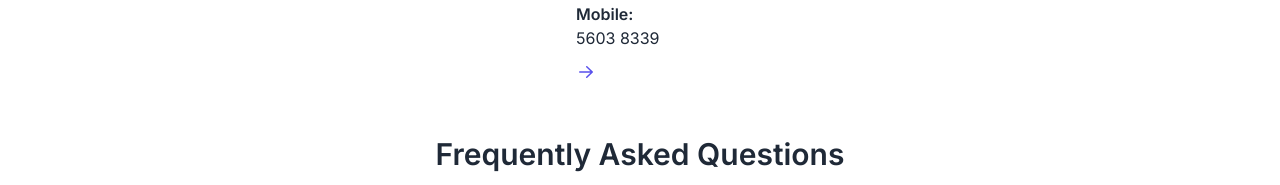
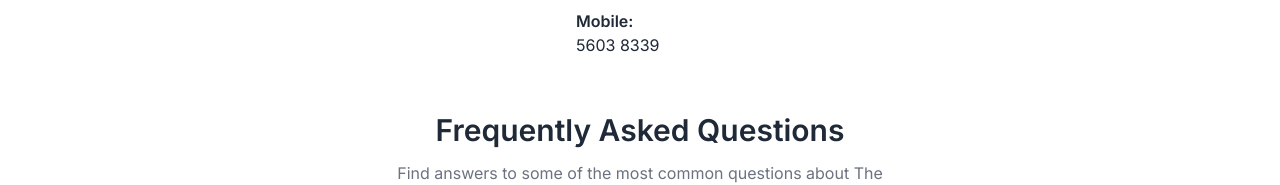
Before and after one commit to Nerd-Culture-09/The-Valley, a Next.js app: page /about in a window 1280 px wide. Shown: the part 562-747 px from the top of the page. Built offline with nearby package versions, Linux system fonts and the light colour scheme.

Commit message:
Debugging 01

```diff
--- a/components/FrontEnd/Pricing.tsx
+++ b/components/FrontEnd/Pricing.tsx
@@ -18,7 +18,7 @@ const Pricing = () => {
         "Bathroom",
         "Kettle",
       ],
-      url: "#",
+      url: "/all-rooms",
     },
     {
       name: "Standard 2 Hour Package",
@@ -34,7 +34,7 @@ const Pricing = () => {
         "Bathroom",
         "Kettle",
       ],
-      url: "#",
+      url: "/all-rooms",
     },
     {
       name: "Basic  All Night Package",
@@ -50,7 +50,7 @@ const Pricing = () => {
         "Bathroom",
         "Kettle",
       ],
-      url: "#",
+      url: "/all-rooms",
     },
     {
       name: "Standard All Night Package",
@@ -66,7 +66,7 @@ const Pricing = () => {
         "Bathroom",
         "Kettle",
       ],
-      url: "#",
+      url: "/all-rooms",
     },
   ];
 
--- a/components/FrontEnd/about.tsx
+++ b/components/FrontEnd/about.tsx
@@ -41,24 +41,6 @@ const About = () => {
               <p className="font-semibold mt-2">Mobile:</p>
               <p>5603 8339</p>
             </div>
-            <a
-              href="javascript:void(0)"
-              className="inline-flex gap-x-1 items-center text-indigo-600 hover:text-indigo-500 duration-150 font-medium mt-6"
-            >
-
-              <svg
-                xmlns="http://www.w3.org/2000/svg"
-                viewBox="0 0 20 20"
-                fill="currentColor"
-                className="w-5 h-5"
-              >
-                <path
-                  fillRule="evenodd"
-                  d="M3 10a.75.75 0 01.75-.75h10.638L10.23 5.29a.75.75 0 111.04-1.08l5.5 5.25a.75.75 0 010 1.08l-5.5 5.25a.75.75 0 11-1.04-1.08l4.158-3.96H3.75A.75.75 0 013 10z"
-                  clipRule="evenodd"
-                />
-              </svg>
-            </a>
           </div>
         </div>
 
```
